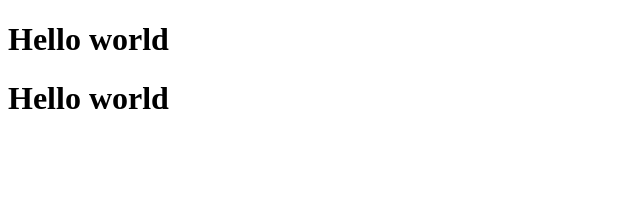
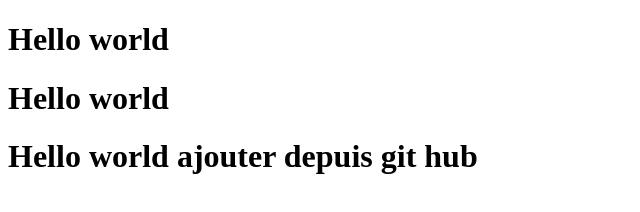
Before and after one commit to alainkatayi/essaie, a plain HTML site: page index.html in a window 1280 px wide. Shown: the whole page, without its empty margins (0-640 px from the left). Drawn offline with Linux system fonts and the light colour scheme.

Commit message:
Update index.html

```diff
--- a/index.html
+++ b/index.html
@@ -8,5 +8,7 @@
 <body>
     <h1>Hello world</h1>
     <h1>Hello world</h1>
+    <h1>Hello world ajouter depuis git hub</h1>
+
 </body>
 </html>
```
